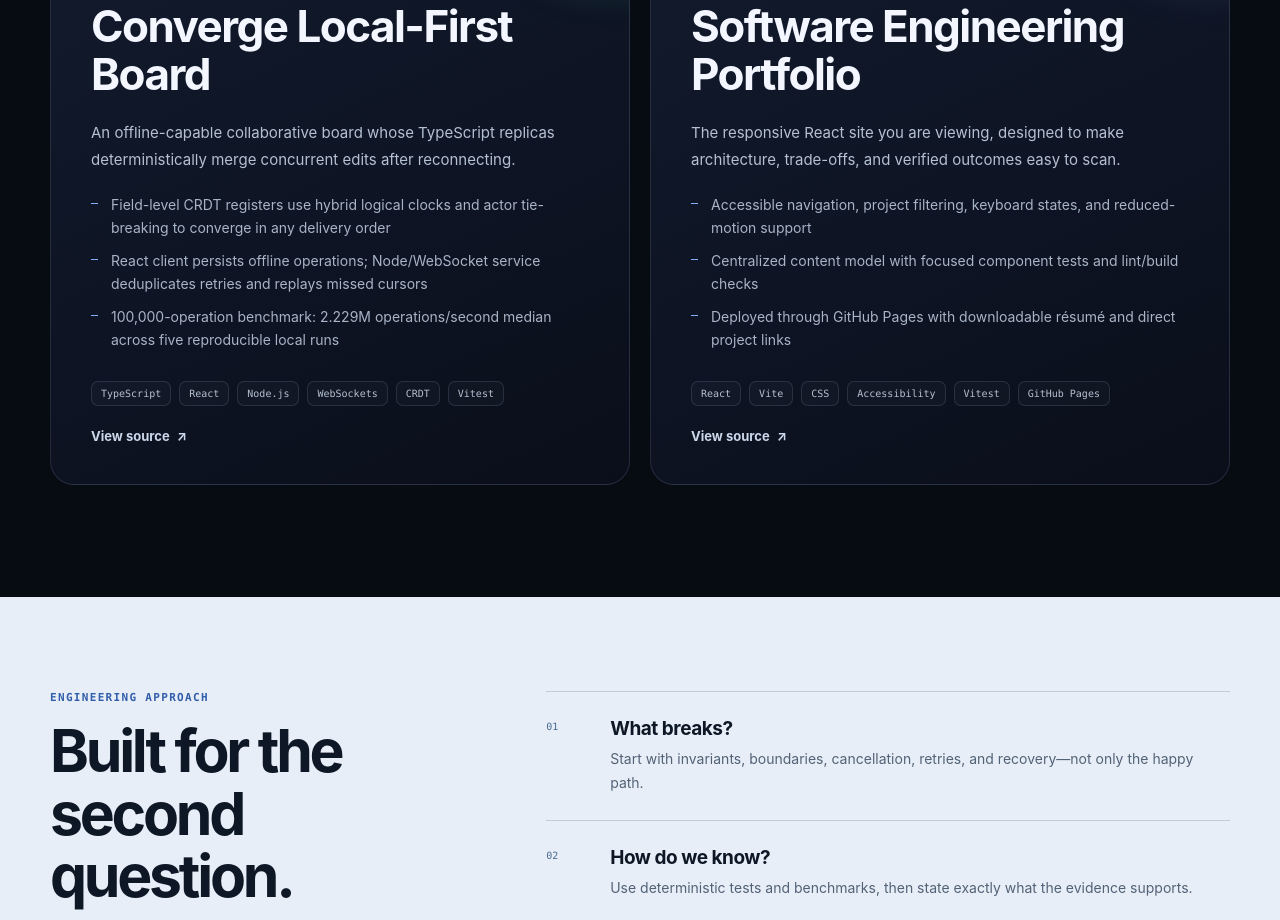
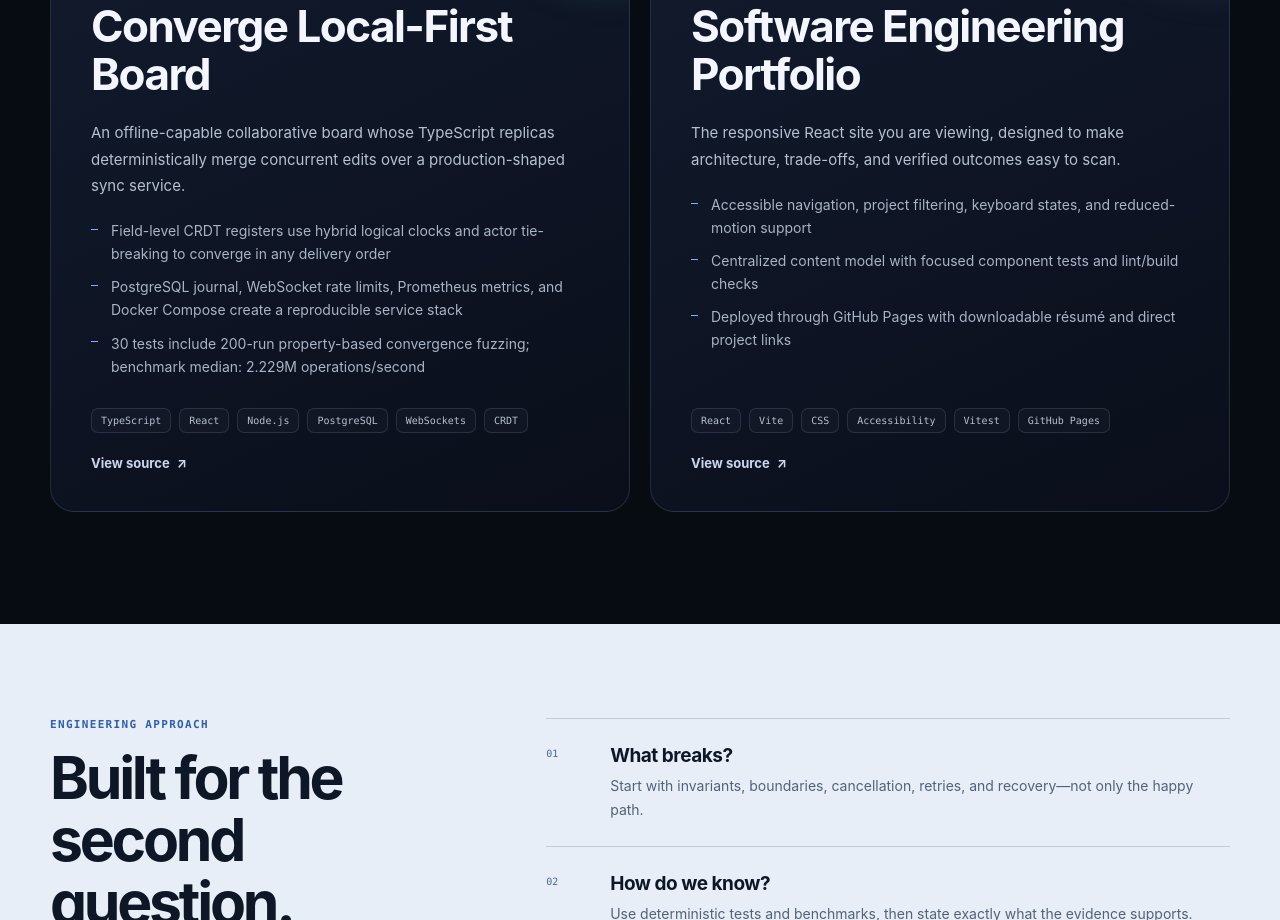
Before and after one commit to brohum10/soham-portfolio, a React (Vite) app: page / in a window 1280 px wide. Shown: the part 5100-6020 px from the top of the page. Built offline with nearby package versions, Linux system fonts and the light colour scheme.

Commit message:
Expand Converge engineering details

```diff
--- a/src/data.js
+++ b/src/data.js
@@ -162,13 +162,13 @@ export const projects = [
     type: "Real-time collaboration",
     year: "2026",
     description:
-      "An offline-capable collaborative board whose TypeScript replicas deterministically merge concurrent edits after reconnecting.",
+      "An offline-capable collaborative board whose TypeScript replicas deterministically merge concurrent edits over a production-shaped sync service.",
     highlights: [
       "Field-level CRDT registers use hybrid logical clocks and actor tie-breaking to converge in any delivery order",
-      "React client persists offline operations; Node/WebSocket service deduplicates retries and replays missed cursors",
-      "100,000-operation benchmark: 2.229M operations/second median across five reproducible local runs",
+      "PostgreSQL journal, WebSocket rate limits, Prometheus metrics, and Docker Compose create a reproducible service stack",
+      "30 tests include 200-run property-based convergence fuzzing; benchmark median: 2.229M operations/second",
     ],
-    tags: ["TypeScript", "React", "Node.js", "WebSockets", "CRDT", "Vitest"],
+    tags: ["TypeScript", "React", "Node.js", "PostgreSQL", "WebSockets", "CRDT"],
     source: "https://github.com/brohum10/converge-crdt-board",
     accent: "green",
   },
```
